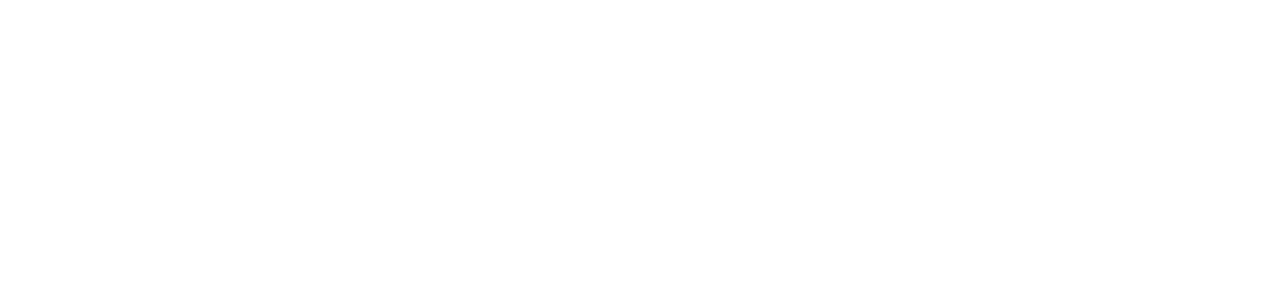
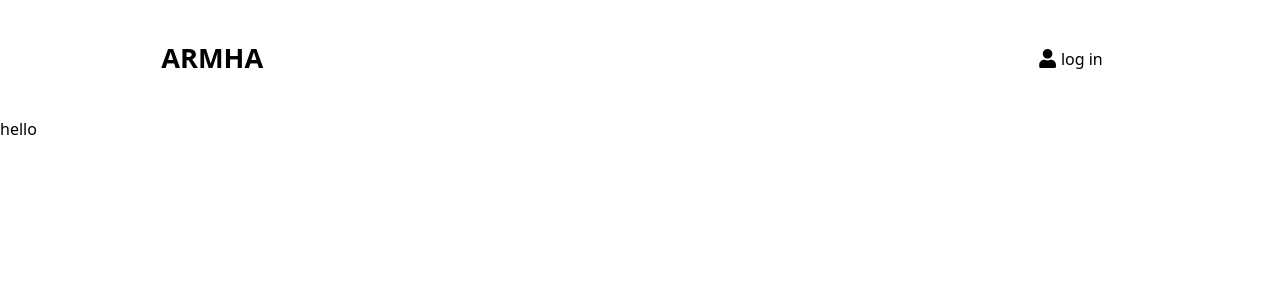
Before and after one commit to DOTL-Amir-R/snackShop, a React (Vite) app in the folder MERN_shop_project/view/: page /signup in a window 1280 px wide. Before the commit this address had no page. Shown: the top 300 px of the page. Built offline with nearby package versions, Linux system fonts and the light colour scheme.

Commit message:
Registration Page editV01

```diff
--- /dev/null
+++ b/MERN_shop_project/view/jsconfig.json
@@ -0,0 +1,5 @@
+{
+    "compilerOptions": {
+      "baseUrl": "./src"
+    }
+  }
--- a/MERN_shop_project/view/src/App.jsx
+++ b/MERN_shop_project/view/src/App.jsx
@@ -2,6 +2,7 @@ import ReactDOM from "react-dom/client";
 import { BrowserRouter, Routes, Route } from "react-router-dom";
 import { Home } from "./page/home";
 import { routes } from "./routes";
+import './layout/global/index.css'
 
 export default function App() {
     return (
--- a/MERN_shop_project/view/src/layout/global/index.css
+++ b/MERN_shop_project/view/src/layout/global/index.css
@@ -9,6 +9,9 @@
 .container{
     max-width: 1345px;
     margin: 0 auto;
+}
+.padd-top-bot-28{
+    padding: 1.76rem 0;
 }
 .padd-top-bot-22{
     padding: 1.40625rem 0;
--- /dev/null
+++ b/MERN_shop_project/view/src/page/signup/header/index.css
@@ -0,0 +1,4 @@
+/**********SINGUP_HEADER********/
+.width-77-precent{
+    width: 77.3%;
+}
--- /dev/null
+++ b/MERN_shop_project/view/src/page/signup/header/index.jsx
@@ -0,0 +1,16 @@
+import { FaUser } from 'react-icons/fa';
+import './index.css';
+
+export function SignupHeader() {
+    return (
+        <nav className="px-4 container width-77-precent">
+            <div className="flex justify-between   padd-top-bot-28 ">
+                <div className="font-weight-700 font-size-27 py-2.5">ARMHA</div>
+                <div className="flex items-center gap-1 px-4">
+                    <FaUser size="1.2rem" />
+                    log in
+                </div>
+            </div>
+        </nav>
+    );
+}
--- /dev/null
+++ b/MERN_shop_project/view/src/page/signup/index.jsx
@@ -0,0 +1,10 @@
+import { SignupHeader } from "./header";
+
+export function SignUp() {
+    return(
+        <div>
+            <SignupHeader/>
+            <div>hello</div>
+        </div>
+    )
+}
--- a/MERN_shop_project/view/src/routes/index.jsx
+++ b/MERN_shop_project/view/src/routes/index.jsx
@@ -1,5 +1,6 @@
 import { Header } from "../layout/core/header";
 import { Home } from "../page/home";
+import { SignUp } from "../page/signup";
 
 export const routes = {
     home:{
@@ -9,7 +10,7 @@ export const routes = {
     },
     signIn:{
         id:'2',
-        path:'/signin',
-        element:<Header/>
+        path:'/signup',
+        element:<SignUp/>
     },
 }
```
Also changed, not shown: MERN_shop_project/view/src/layout/core/header/index.jsx (+3 -4 lines), MERN_shop_project/view/src/page/signIn/index.jsx (deleted), MERN_shop_project/view/src/page/signup/index.css (added).
